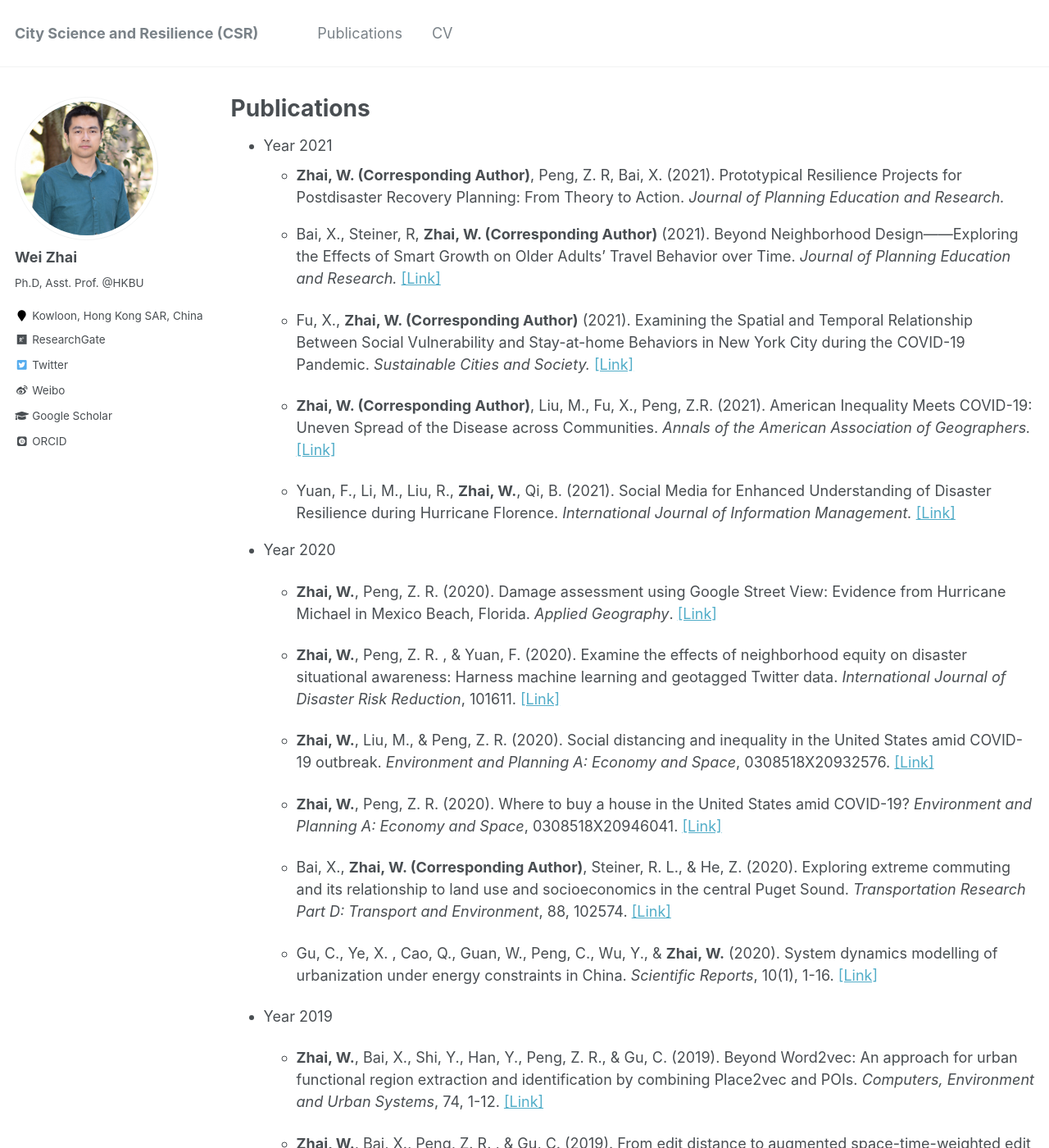
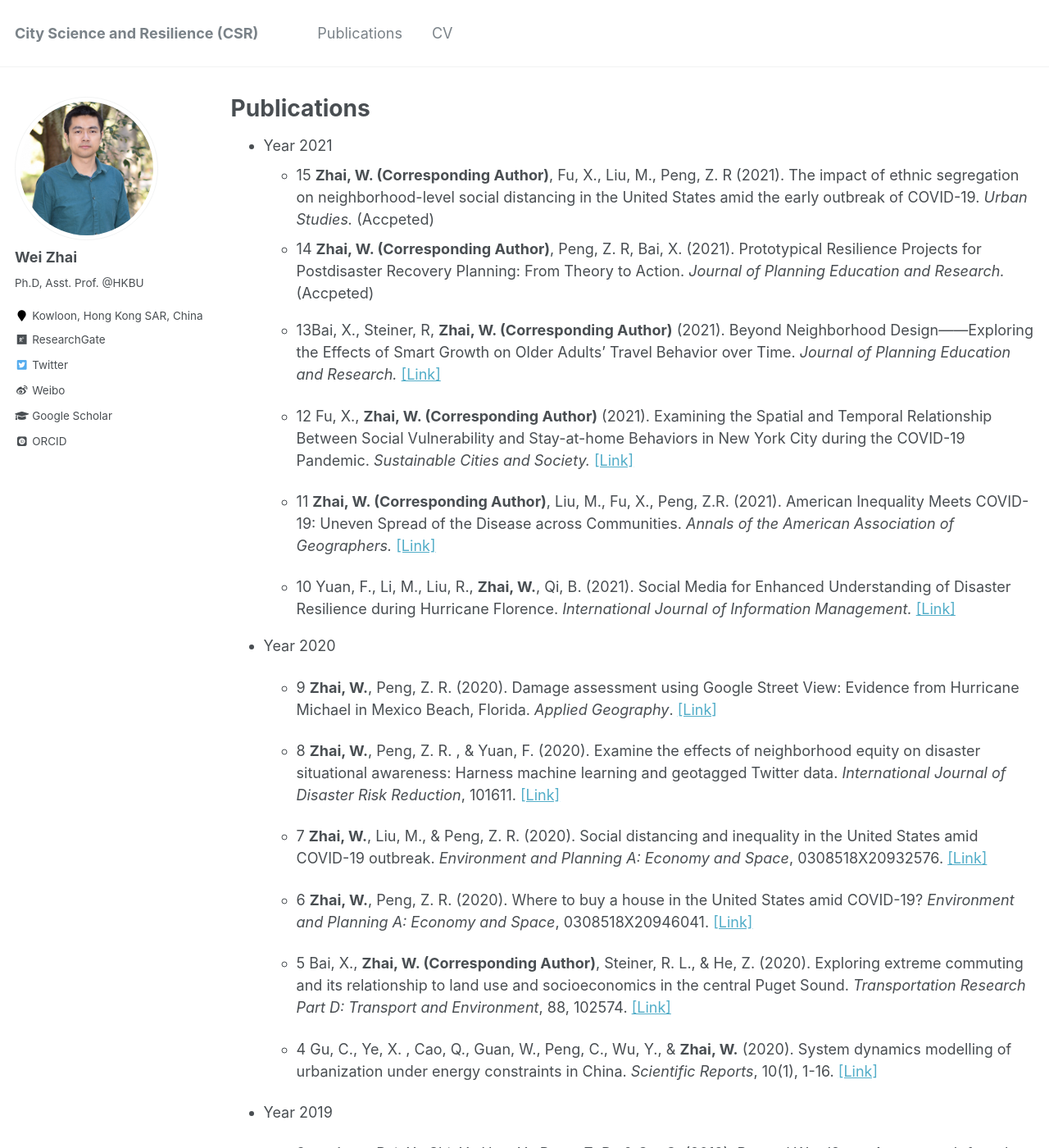
Before and after one commit to skywalkerzhai/weizhai.github.io, a Jekyll site: the page built from _pages/publications.md, in a window 1280 px wide and 1400 px high. Shown: the whole window at 82% size. Built offline with Jekyll 4.4.1, drawn with Linux system fonts in a browser that asks for light colours; some web fonts are replaced.

Commit message:
Update publications.md

```diff
--- a/_pages/publications.md
+++ b/_pages/publications.md
@@ -6,35 +6,36 @@
 ---
 
 * Year 2021
-  * **Zhai, W. (Corresponding Author)**, Peng, Z. R, Bai, X. (2021). Prototypical Resilience Projects for Postdisaster Recovery Planning: From Theory to Action. *Journal of Planning Education and Research.*
-  * Bai, X., Steiner, R, **Zhai, W. (Corresponding Author)** (2021). Beyond Neighborhood Design——Exploring the Effects of Smart Growth on Older Adults’ Travel Behavior over Time. *Journal of Planning Education and Research.* [[Link]](https://doi.org/10.1177/0739456X211020352)
+  * 15 **Zhai, W. (Corresponding Author)**, Fu, X., Liu, M., Peng, Z. R (2021). The impact of ethnic segregation on neighborhood-level social distancing in the United States amid the early outbreak of COVID-19. *Urban Studies.* (Accpeted)
+  * 14 **Zhai, W. (Corresponding Author)**, Peng, Z. R, Bai, X. (2021). Prototypical Resilience Projects for Postdisaster Recovery Planning: From Theory to Action. *Journal of Planning Education and Research.* (Accpeted)
+  * 13Bai, X., Steiner, R, **Zhai, W. (Corresponding Author)** (2021). Beyond Neighborhood Design——Exploring the Effects of Smart Growth on Older Adults’ Travel Behavior over Time. *Journal of Planning Education and Research.* [[Link]](https://doi.org/10.1177/0739456X211020352)
 
-  * Fu, X., **Zhai, W. (Corresponding Author)** (2021).  Examining the Spatial and Temporal Relationship Between Social Vulnerability and Stay-at-home Behaviors in New York City during the COVID-19 Pandemic. *Sustainable Cities and Society.* [[Link]](https://doi.org/10.1016/j.scs.2021.102757)
+  * 12 Fu, X., **Zhai, W. (Corresponding Author)** (2021).  Examining the Spatial and Temporal Relationship Between Social Vulnerability and Stay-at-home Behaviors in New York City during the COVID-19 Pandemic. *Sustainable Cities and Society.* [[Link]](https://doi.org/10.1016/j.scs.2021.102757)
 
-  * **Zhai, W. (Corresponding Author)**, Liu, M., Fu, X., Peng, Z.R. (2021). American Inequality Meets COVID-19: Uneven Spread of the Disease across Communities. *Annals of the American Association of Geographers.* [[Link]](https://www.tandfonline.com/doi/abs/10.1080/24694452.2020.1866489?journalCode=raag21)
+  * 11 **Zhai, W. (Corresponding Author)**, Liu, M., Fu, X., Peng, Z.R. (2021). American Inequality Meets COVID-19: Uneven Spread of the Disease across Communities. *Annals of the American Association of Geographers.* [[Link]](https://www.tandfonline.com/doi/abs/10.1080/24694452.2020.1866489?journalCode=raag21)
 
-  * Yuan, F., Li, M., Liu, R., **Zhai, W.**, Qi, B. (2021). Social Media for Enhanced Understanding of Disaster Resilience during Hurricane Florence. *International Journal of Information Management.* [[Link]](https://www.sciencedirect.com/science/article/pii/S0268401220314882?dgcid=coauthor)
+  * 10 Yuan, F., Li, M., Liu, R., **Zhai, W.**, Qi, B. (2021). Social Media for Enhanced Understanding of Disaster Resilience during Hurricane Florence. *International Journal of Information Management.* [[Link]](https://www.sciencedirect.com/science/article/pii/S0268401220314882?dgcid=coauthor)
 
 
 * Year 2020
 
-  * **Zhai, W.**, Peng, Z. R. (2020). Damage assessment using Google Street View: Evidence from Hurricane Michael in Mexico Beach, Florida. *Applied Geography*. [[Link]](https://doi.org/10.1016/j.apgeog.2020.102252)
+  * 9 **Zhai, W.**, Peng, Z. R. (2020). Damage assessment using Google Street View: Evidence from Hurricane Michael in Mexico Beach, Florida. *Applied Geography*. [[Link]](https://doi.org/10.1016/j.apgeog.2020.102252)
 
-  * **Zhai, W.**, Peng, Z. R. , & Yuan, F. (2020). Examine the effects of neighborhood equity on disaster situational awareness: Harness machine learning and geotagged Twitter data. *International Journal of Disaster Risk Reduction*, 101611. [[Link]](https://doi.org/10.1016/j.ijdrr.2020.101611)
+  * 8 **Zhai, W.**, Peng, Z. R. , & Yuan, F. (2020). Examine the effects of neighborhood equity on disaster situational awareness: Harness machine learning and geotagged Twitter data. *International Journal of Disaster Risk Reduction*, 101611. [[Link]](https://doi.org/10.1016/j.ijdrr.2020.101611)
 
-  * **Zhai, W.**, Liu, M., & Peng, Z. R. (2020). Social distancing and inequality in the United States amid COVID-19 outbreak. *Environment and Planning A: Economy and Space*, 0308518X20932576. [[Link]](https://journals.sagepub.com/doi/10.1177/0308518X20932576 )
+  * 7 **Zhai, W.**, Liu, M., & Peng, Z. R. (2020). Social distancing and inequality in the United States amid COVID-19 outbreak. *Environment and Planning A: Economy and Space*, 0308518X20932576. [[Link]](https://journals.sagepub.com/doi/10.1177/0308518X20932576 )
 
-  * **Zhai, W.**, Peng, Z. R. (2020). Where to buy a house in the United States amid COVID-19? *Environment and Planning A: Economy and Space*, 0308518X20946041. [[Link]](https://journals.sagepub.com/doi/10.1177/0308518X20946041)
+  * 6 **Zhai, W.**, Peng, Z. R. (2020). Where to buy a house in the United States amid COVID-19? *Environment and Planning A: Economy and Space*, 0308518X20946041. [[Link]](https://journals.sagepub.com/doi/10.1177/0308518X20946041)
 
-  * Bai, X., **Zhai, W. (Corresponding Author)**, Steiner, R. L., & He, Z. (2020). Exploring extreme commuting and its relationship to land use and socioeconomics in the central Puget Sound. *Transportation Research Part D: Transport and Environment*, 88, 102574. [[Link]](https://doi.org/10.1016/j.trd.2020.102574)
+  * 5 Bai, X., **Zhai, W. (Corresponding Author)**, Steiner, R. L., & He, Z. (2020). Exploring extreme commuting and its relationship to land use and socioeconomics in the central Puget Sound. *Transportation Research Part D: Transport and Environment*, 88, 102574. [[Link]](https://doi.org/10.1016/j.trd.2020.102574)
 
-  * Gu, C., Ye, X. , Cao, Q., Guan, W., Peng, C., Wu, Y., & **Zhai, W.** (2020). System dynamics modelling of urbanization under energy constraints in China. *Scientific Reports*, 10(1), 1-16. [[Link]](https://doi.org/10.1038/s41598-020-66125-3)
+  * 4 Gu, C., Ye, X. , Cao, Q., Guan, W., Peng, C., Wu, Y., & **Zhai, W.** (2020). System dynamics modelling of urbanization under energy constraints in China. *Scientific Reports*, 10(1), 1-16. [[Link]](https://doi.org/10.1038/s41598-020-66125-3)
 
 
 * Year 2019
 
-  * **Zhai, W.**, Bai, X., Shi, Y., Han, Y., Peng, Z. R., & Gu, C. (2019). Beyond Word2vec: An approach for urban functional region extraction and identification by combining Place2vec and POIs. *Computers, Environment and Urban Systems*, 74, 1-12. [[Link]](https://doi.org/10.1016/j.compenvurbsys.2018.11.008)
+  * 3 **Zhai, W.**, Bai, X., Shi, Y., Han, Y., Peng, Z. R., & Gu, C. (2019). Beyond Word2vec: An approach for urban functional region extraction and identification by combining Place2vec and POIs. *Computers, Environment and Urban Systems*, 74, 1-12. [[Link]](https://doi.org/10.1016/j.compenvurbsys.2018.11.008)
 
-  * **Zhai, W.**, Bai, X., Peng, Z. R. , & Gu, C. (2019). From edit distance to augmented space-time-weighted edit distance: Detecting and clustering patterns of human activities in Puget Sound region. *Journal of Transport Geography*, 78, 41-55. [[Link]](https://doi.org/10.1016/j.jtrangeo.2019.05.003)
+  * 2 **Zhai, W.**, Bai, X., Peng, Z. R. , & Gu, C. (2019). From edit distance to augmented space-time-weighted edit distance: Detecting and clustering patterns of human activities in Puget Sound region. *Journal of Transport Geography*, 78, 41-55. [[Link]](https://doi.org/10.1016/j.jtrangeo.2019.05.003)
 
-  * **Zhai, W.**, Bai, X., Peng, Z. R. , & Gu, C. (2019). A bottom-up transportation network efficiency measuring approach: A case study of taxi efficiency in New York City. *Journal of Transport Geography*, 80. 102502. [[Link]](https://doi.org/10.1016/j.jtrangeo.2019.102502)
+  * 1 **Zhai, W.**, Bai, X., Peng, Z. R. , & Gu, C. (2019). A bottom-up transportation network efficiency measuring approach: A case study of taxi efficiency in New York City. *Journal of Transport Geography*, 80. 102502. [[Link]](https://doi.org/10.1016/j.jtrangeo.2019.102502)
```
